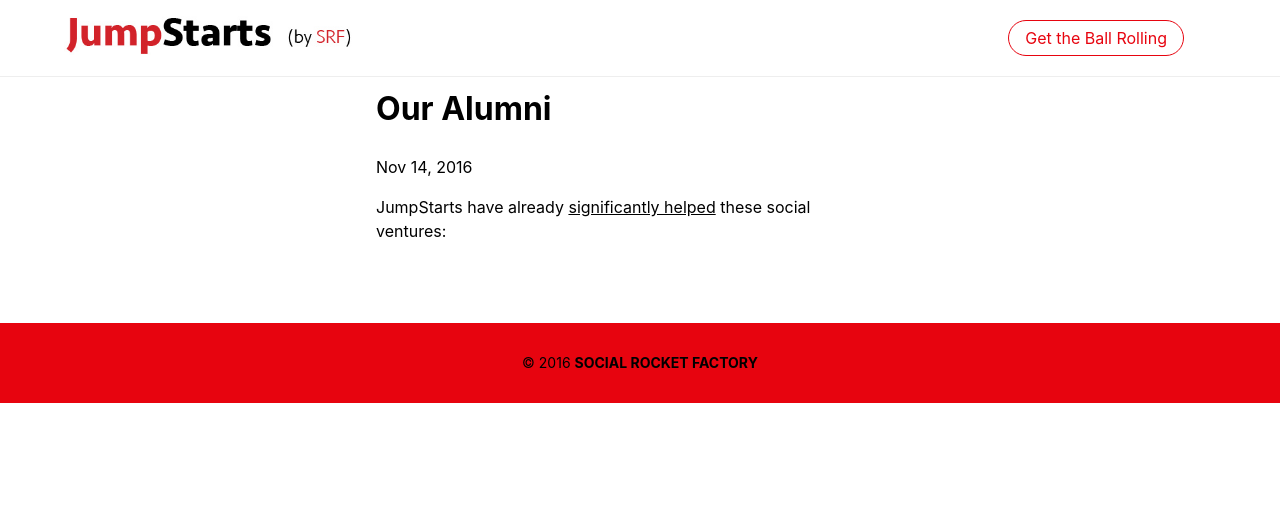
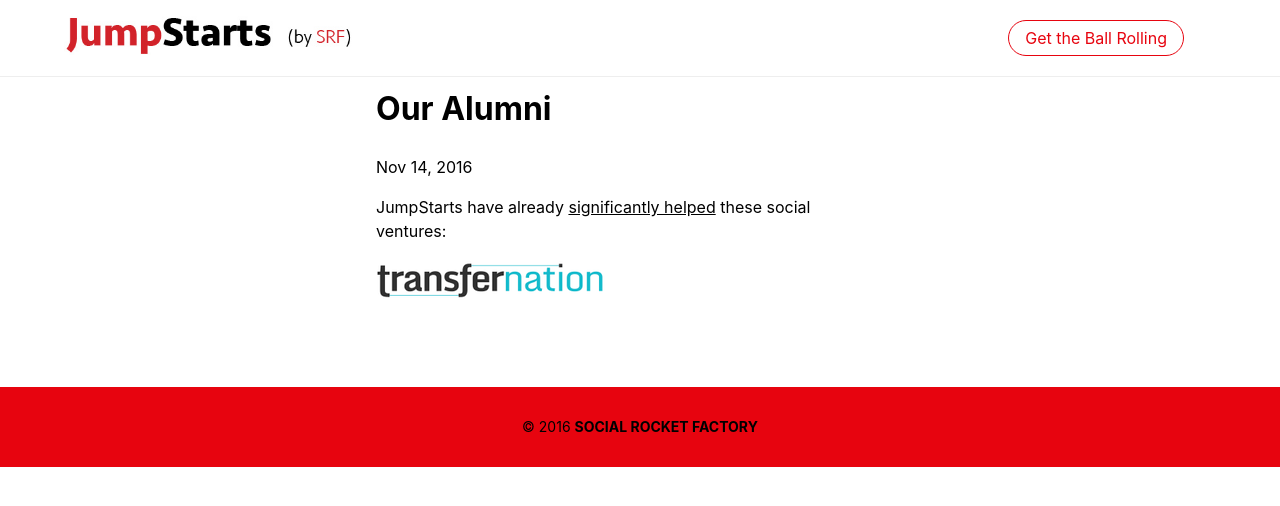
Before and after one commit to aaronergreen/jumpstarts, a Jekyll site: the page built from _about/alumni.md, in a window 1280 px wide. Shown: the top 506 px of the page. Built offline with Jekyll 4.4.1, drawn with Linux system fonts in a browser that asks for light colours.

Commit message:
add TN back

```diff
--- a/_about/alumni.md
+++ b/_about/alumni.md
@@ -4,3 +4,5 @@
 order: 4
 ---
 JumpStarts have already <u>significantly helped</u> these social ventures:
+
+<img src="/uploads/transfernation-logo-3.png">
```
